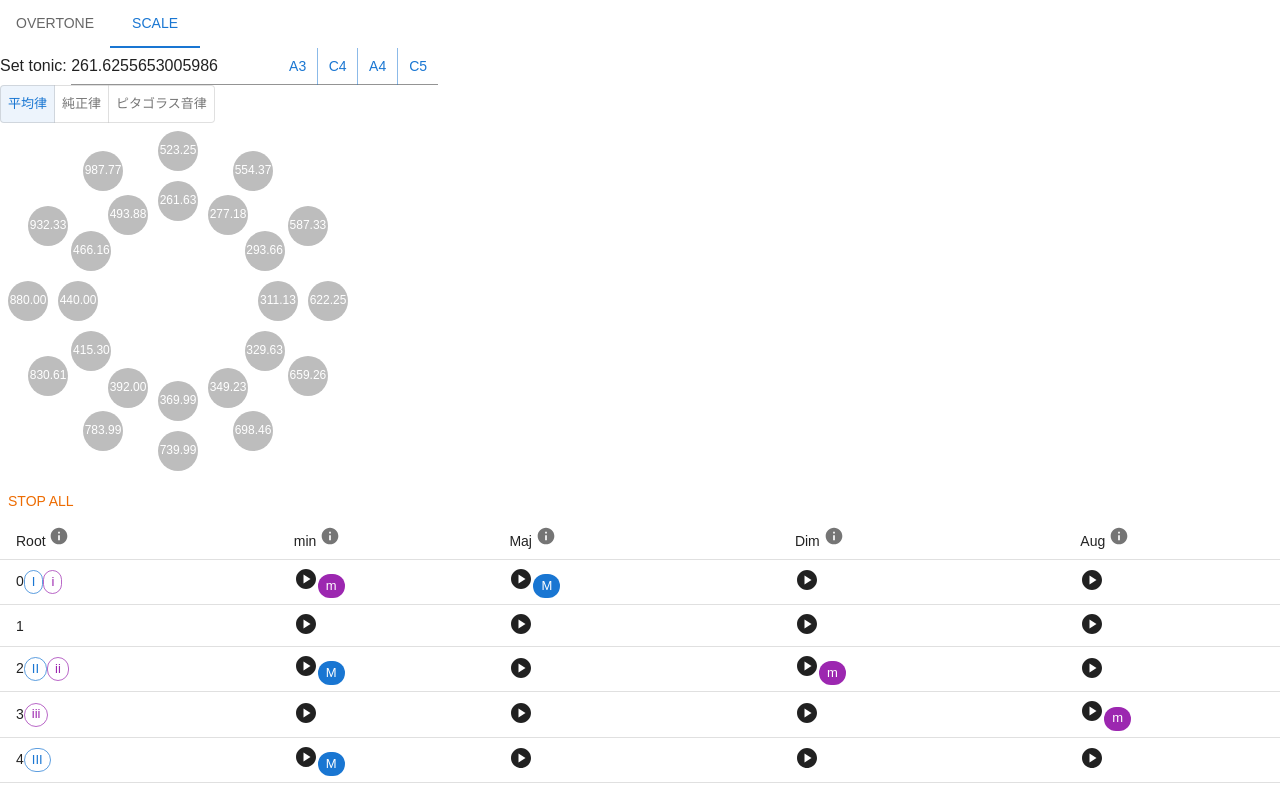
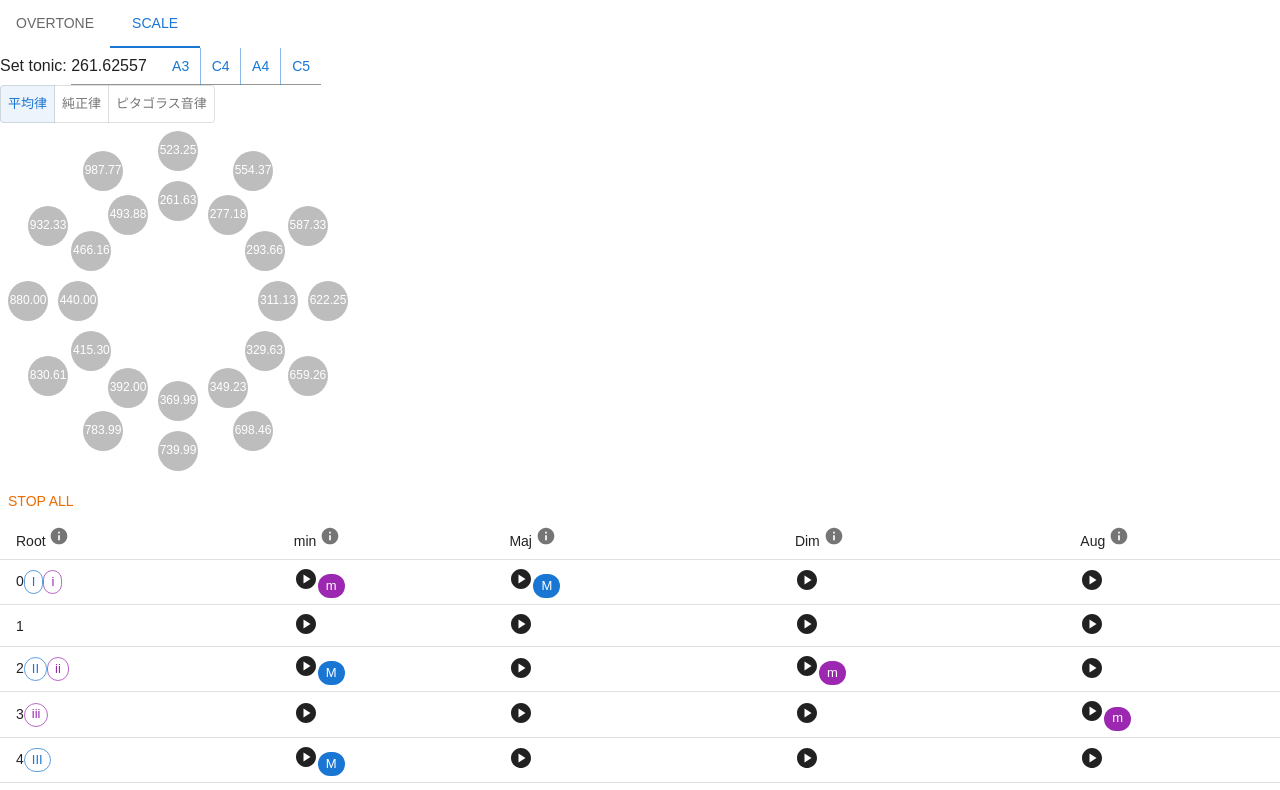
Before and after one commit to showkami/music_theory_webapp, a React (Create React App) app: page / in a window 1280 px wide. Shown: the top 790 px of the page. Built offline with nearby package versions, Linux system fonts and the light colour scheme; a web font is replaced by a local one.

Commit message:
おひさ

```diff
--- a/package.json
+++ b/package.json
@@ -25,7 +25,7 @@
     "npm": "^10.5.0",
     "react": "^18.2.0",
     "react-dom": "^18.2.0",
-    "react-scripts": "^3.0.1",
+    "react-scripts": "^5.0.1",
     "testing-library": "^0.0.2",
     "tone": "^14.7.77",
     "web-vitals": "^3.5.2"
--- a/src/component/FrequencyInput.tsx
+++ b/src/component/FrequencyInput.tsx
@@ -10,7 +10,8 @@ export default function FrequencyInput(props: FrequencyInputProps) {
   return (
     <>
       <Input
-        value={props.freq ? props.freq: ""}
+        value={props.freq ? props.freq.toFixed(5) : ""}
+        style={{ width: "250px" }}
         placeholder={"Frequency"}
         type={"number"}
         onChange={(event) => {
```
Also changed, not shown: 1 other file (tests, documents, lock files or other folders).
